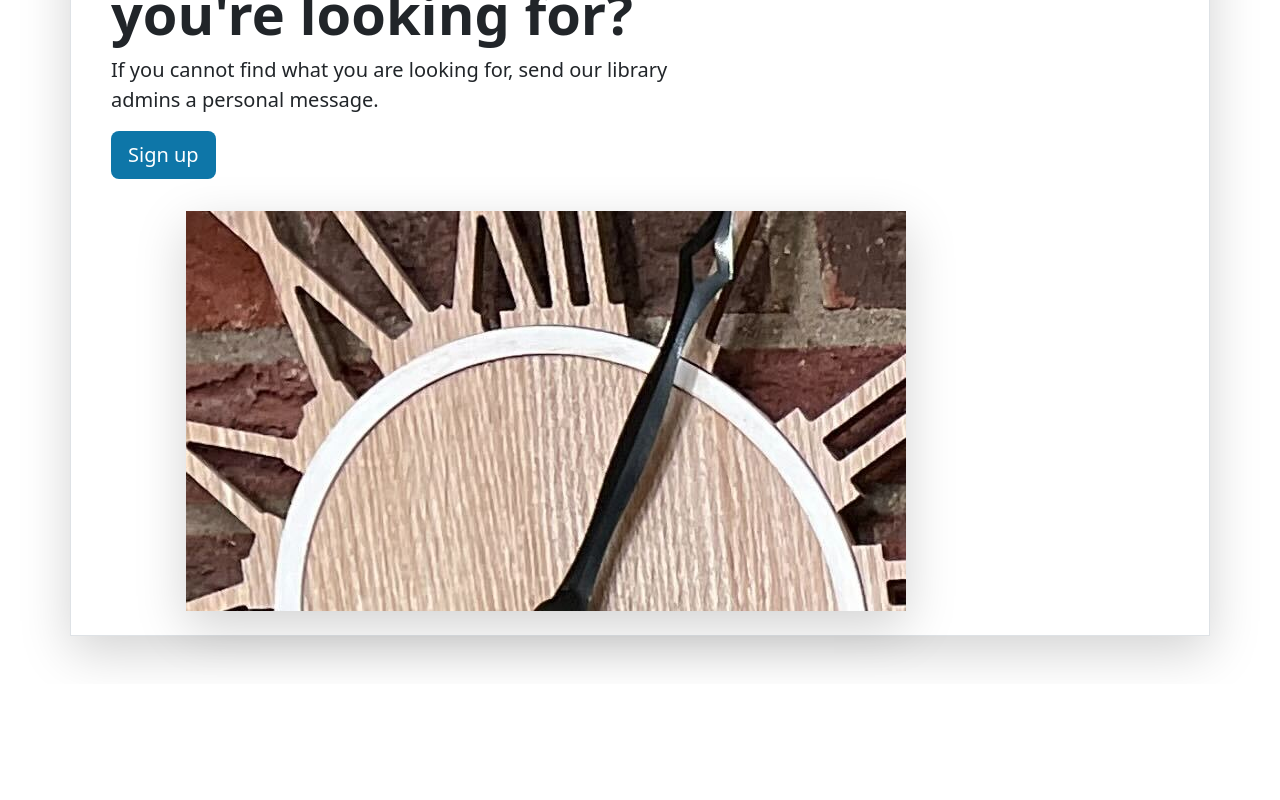
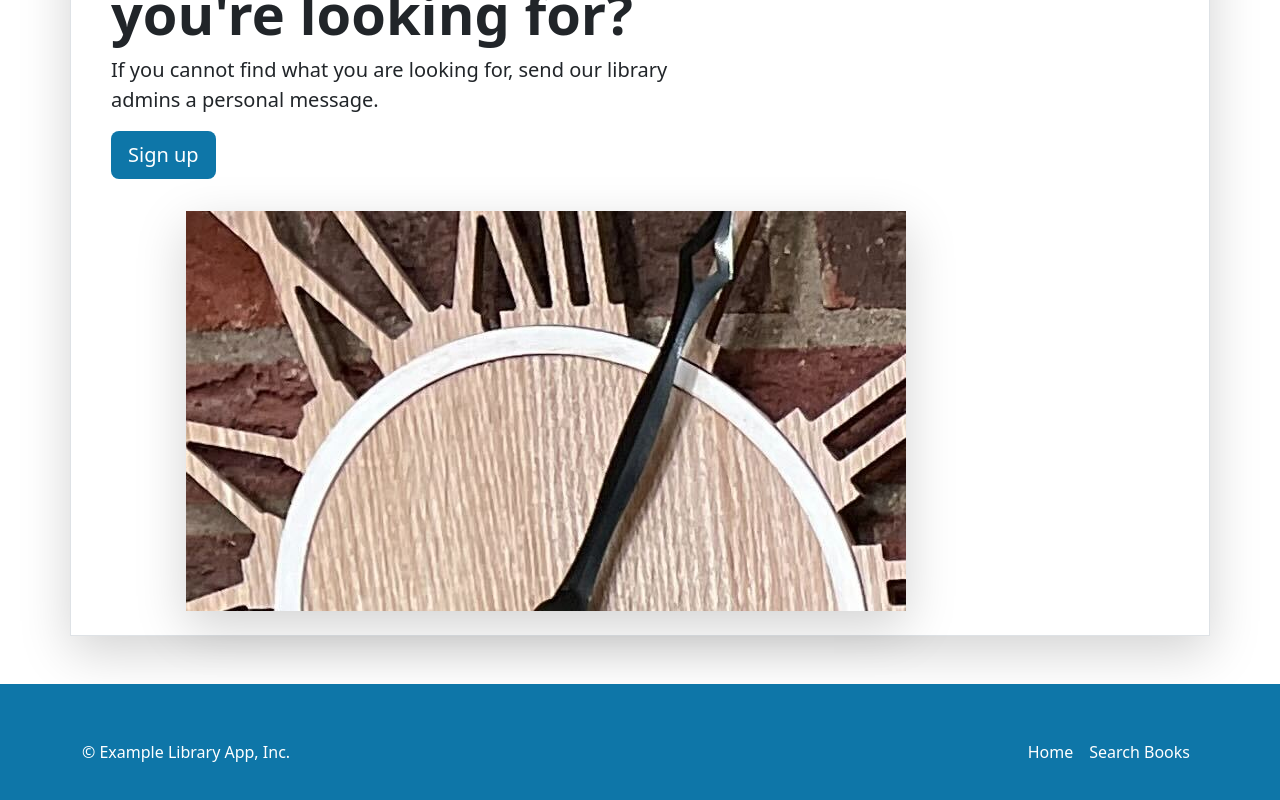
Before and after one commit to oroborous/spring-boot-react, a React (Create React App) app in the folder library-app/: page / in a window 1280 px wide. Shown: the part 2100-2900 px from the top of the page. Before the commit the page ends 2784 px from the top, so only its background shows below. Built offline with nearby package versions, Linux system fonts and the light colour scheme.

Commit message:
Footer complete

```diff
--- a/library-app/src/App.tsx
+++ b/library-app/src/App.tsx
@@ -9,6 +9,7 @@
 import {Carousel} from "./layout/homepage/Carousel";
 import {Heroes} from "./layout/homepage/Heroes";
 import {LibraryServices} from "./layout/homepage/LibraryServices";
+import {Footer} from "./layout/navbar-and-footer/Footer";
 
 function App() {
     return (
@@ -18,6 +19,7 @@
             <Carousel/>
             <Heroes/>
             <LibraryServices/>
+            <Footer/>
         </div>
     );
 }
--- /dev/null
+++ b/library-app/src/layout/navbar-and-footer/Footer.tsx
@@ -0,0 +1,17 @@
+export const Footer = () => {
+    return (
+        <div className="main-color">
+            <footer className="container d-flex flex-wrap justify-content-between align-items-center py-5 main-color">
+                <p className="col-md-4 mb-0 text-white">&copy; Example Library App, Inc.</p>
+                <ul className="nav navbar-dark col-md-4 justify-content-end">
+                    <li className="nav-item">
+                        <a href="#" className="nav-link px-2 text-white">Home</a>
+                    </li>
+                    <li className="nav-item">
+                        <a href="#" className="nav-link px-2 text-white">Search Books</a>
+                    </li>
+                </ul>
+            </footer>
+        </div>
+    );
+};
```
